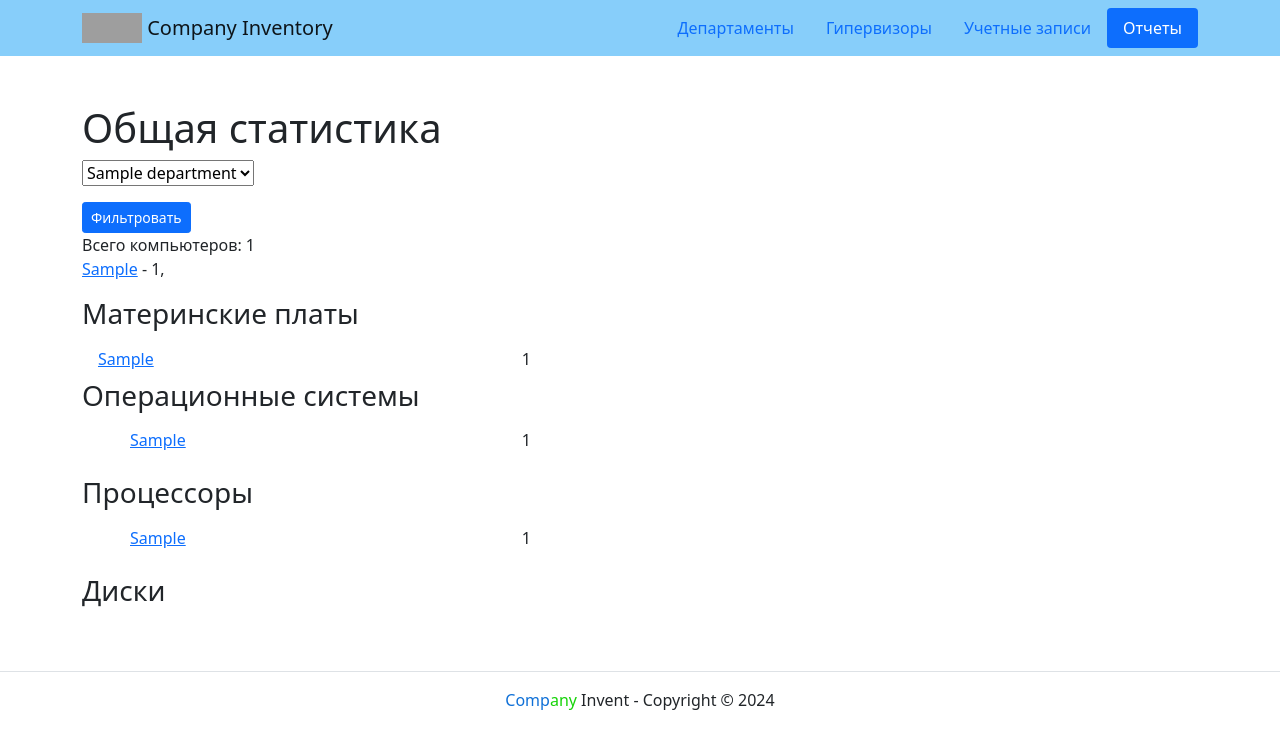
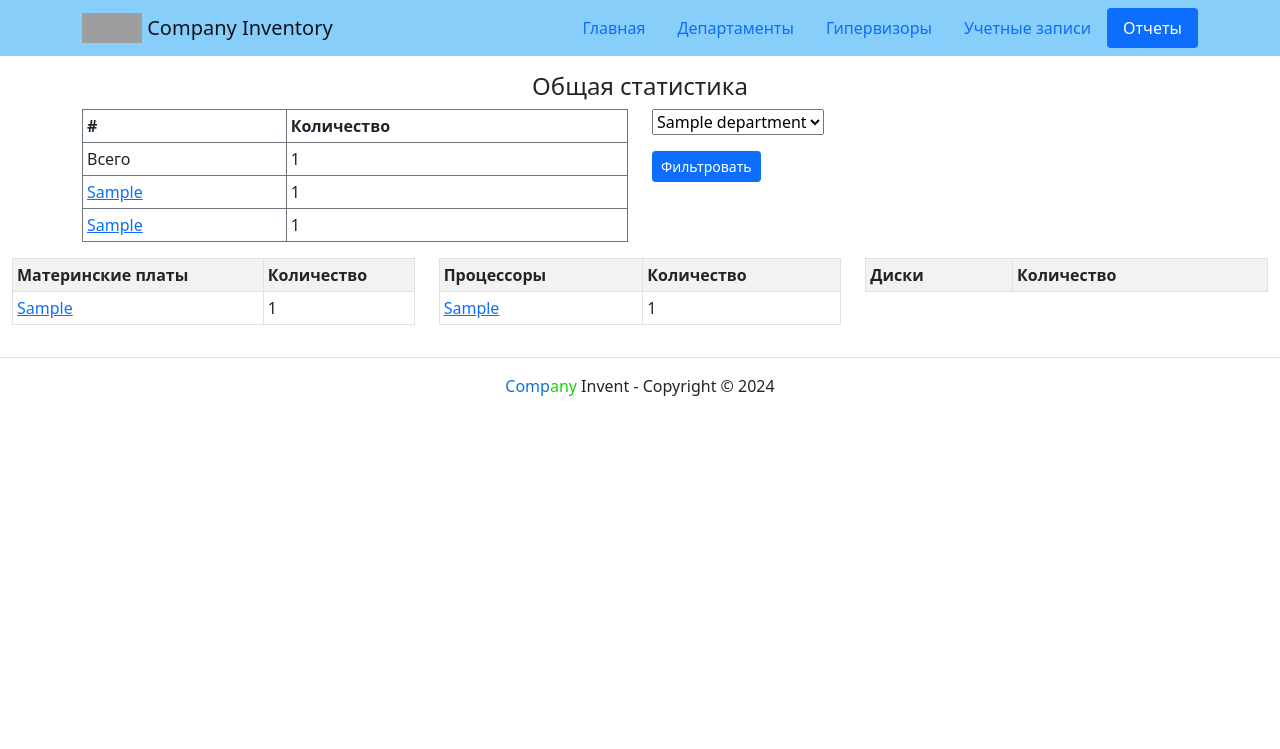
Before and after one commit to dentretyakoff/inventory, a Django app: page /reports/ in a window 1280 px wide. Shown: the top 749 px of the page. Run offline with Django 3.2, Linux system fonts and the light colour scheme; tables that the repository leaves empty hold one stand-in row (values such as "Sample post"); lists and menus that the app fills with data are empty; some libraries are stand-ins or nearby versions; grey boxes are pictures that could not be loaded.

Commit message:
Подправил расположение и внешний вид элементов на страницах.

```diff
--- a/invent_pc/comps/views.py
+++ b/invent_pc/comps/views.py
@@ -25,6 +25,7 @@ def index(request):
         'page_obj': page_obj,
         'filter_form': filter_form,
         'current_query_params': current_query_params,
+        'comps_count': comps_filter.qs.count(),
     }
 
     return render(request, 'comps/index.html', context)
@@ -93,11 +94,14 @@ def reports(request):
         item['model'] for item in disks.values('model')))
     context = {
         'comps_count': comps.count(),
-        'count_by_motherboard': count_by_motherboard,
+        'count_by_motherboard': sorted(count_by_motherboard.items(),
+                                       key=lambda item: item[1], reverse=True),
         'count_by_win_ver': count_by_win_ver,
         'count_by_os_arch': count_by_os_arch,
-        'count_by_cpu': count_by_cpu,
-        'count_by_disks': count_by_disks,
+        'count_by_cpu': sorted(count_by_cpu.items(),
+                               key=lambda item: item[1], reverse=True),
+        'count_by_disks': sorted(count_by_disks.items(),
+                                 key=lambda item: item[1], reverse=True),
         'filter_form': filter_form,
     }
     return render(request, 'comps/reports.html', context)
--- a/invent_pc/templates/base.html
+++ b/invent_pc/templates/base.html
@@ -27,9 +27,11 @@
       {% include 'includes/header.html' %}
     </header>
     <main>
-      {% block content %}
-        Контент не подвезли
-      {% endblock %}
+      <div class="container-fluid py-3 custom-container">
+        {% block content %}
+          Контент не подвезли
+        {% endblock %}
+      </div>
     </main>
     <footer class="border-top text-center py-3">
         {% include 'includes/footer.html' %}
--- a/invent_pc/templates/comps/reports.html
+++ b/invent_pc/templates/comps/reports.html
@@ -5,80 +5,112 @@
   Общая статистика
 {% endblock %}
 {% block content %}
-  <div class="container py-5">
-    <h1>Общая статистика</h1>
-    {% include 'includes/filter_department.html' %}
-    Всего компьютеров: {{ comps_count }}
-    <p>
+  <div class="container">
+    <div class="text-center"><h4>Общая статистика</h4></div>
+    <div class="row">
+      <div class="col">
+        <table class="table table-bordered table-sm border-secondary">
+          <tr>
+            <th>#</th>
+            <th>Количество</th>
+          </tr>
+          <tr>
+            <td>Всего</td>
+            <td>{{ comps_count }}</td>
+          </tr>
           {% for item, count in count_by_os_arch.items %}
+          <tr>
+            <td>
               {% with request.GET.department as department %}
                 <a
                   href="{% url 'comps:comps_by_item' item_type='os_arch' %}?item={{ item }}&department={{ department }}"
-          >{{ item }}</a> - {{ count }},
+                >{{ item }}</a>
               {% endwith %}
+            </td>
+            <td>{{ count }}</td>
+          </tr>
           {% endfor %}
-    </p>
-    <div class="col-md-5 p-6">
-      <h3>Материнские платы</h3>
-      <ul class="list-group">
-        {% for item, count in count_by_motherboard.items %}
-          <li class="custom-list-item">
-            <span class="custom-list-item-name">
+          {% for item, count in count_by_win_ver.items %}
+          <tr>
+            <td>
+              {% with request.GET.department as department %}
+                <a
+                  href="{% url 'comps:comps_by_item' item_type='win_ver' %}?item={{ item }}&department={{ department }}"
+                >{{ item }}</a>
+              {% endwith %}
+            </td>
+            <td>
+              {{ count }}
+            </td>
+          </tr>
+          {% endfor %}
+        </table>
+      </div>
+      <div class="col">
+        {% include 'includes/filter_department.html' %}
+      </div>
+    </div>
+  </div>
+  <div class="row">
+    <div class="col">
+      <table class="table table-striped table-bordered table-sm">
+        <tr>
+          <th>Материнские платы</th>
+          <th>Количество</th>
+        </tr>
+        {% for item, count in count_by_motherboard %}
+        <tr>
+          <td>
             {% with request.GET.department as department %}
               <a
                 href="{% url 'comps:comps_by_item' item_type='motherboard' %}?item={{ item }}&department={{ department }}"
               >{{ item }}</a>
             {% endwith %}
-            </span>
-            <span class="custom-list-item-value">{{ count }}</span>
-          </li>
+          </td>
+          <td>{{ count }}</td>
+        </tr>
         {% endfor %}
-      </ul>
-      <h3>Операционные системы</h3>
-      <ul>
-        {% for item, count in count_by_win_ver.items %}
-          <li class="custom-list-item">
-            <span class="custom-list-item-name">
-              {% with request.GET.department as department %}
-                <a
-                  href="{% url 'comps:comps_by_item' item_type='win_ver' %}?item={{ item }}&department={{ department }}"
-                >{{ item }}</a>
-              {% endwith %}
-            </span>
-            <span class="custom-list-item-value">{{ count }}</span>
-          </li>
-        {% endfor %}
-      </ul>
-      <h3>Процессоры</h3>
-      <ul>
-        {% for item, count in count_by_cpu.items %}
-          <li class="custom-list-item">
-            <span class="custom-list-item-name">
+      </table>
+    </div>
+    <div class="col">
+      <table class="table table-striped table-bordered table-sm">
+        <tr>
+          <th>Процессоры</th>
+          <th>Количество</th>
+        </tr>
+        {% for item, count in count_by_cpu %}
+        <tr>
+          <td>
             {% with request.GET.department as department %}
               <a
                 href="{% url 'comps:comps_by_item' item_type='cpu' %}?item={{ item }}&department={{ department }}"
               >{{ item }}</a>
             {% endwith %}
-            </span>
-            <span class="custom-list-item-value">{{ count }}</span>
-          </li>
+          </td>
+          <td>{{ count }}</td>
+        </tr>
         {% endfor %}
-      </ul>
-      <h3>Диски</h3>
-      <ul>
-        {% for item, count in count_by_disks.items %}
-          <li class="custom-list-item">
-            <span class="custom-list-item-name">
+      </table>
+    </div>
+    <div class="col">
+      <table class="table table-striped table-bordered table-sm">
+        <tr>
+          <th>Диски</th>
+          <th>Количество</th>
+        </tr>
+        {% for item, count in count_by_disks %}
+        <tr>
+          <td>
             {% with request.GET.department as department %}
               <a
                 href="{% url 'comps:comps_by_item' item_type='disk' %}?item={{ item }}&department={{ department }}"
               >{{ item }}</a>
             {% endwith %}
-            </span>
-            <span class="custom-list-item-value">{{ count }}</span>
-          </li>
+          </td>
+          <td>{{ count }}</td>
+        </tr>
         {% endfor %}
-      </ul>
+      </table>
     </div>
   </div>
 {% endblock %}
--- a/invent_pc/templates/comps/vms.html
+++ b/invent_pc/templates/comps/vms.html
@@ -5,9 +5,8 @@
   Виртуальные машины
 {% endblock %}
 {% block content %}
-  <div class="container py-5">
-    <h1>Виртуальные машины: {{ vms_count }}</h1>
-    <div class="col-md-10 p-5">
+  <div class="container">
+    <div class="text-center"><h4>Виртуальные машины: {{ vms_count }}</h4></div>
     <table class="table table-striped table-bordered table-sm">
       <thead>
         <tr>
@@ -63,5 +62,4 @@
       </tbody>
     </table>
   </div>
-  </div>
 {% endblock %}
--- a/invent_pc/templates/includes/header.html
+++ b/invent_pc/templates/includes/header.html
@@ -13,6 +13,15 @@
       Company Inventory
     </a>
     <ul class="nav nav-pills">
+      {% with request.resolver_match.view_name as view_name %}
+        <li>
+          <a class="nav-link {% if view_name  == 'comps:index' %}active{% endif %}"
+            href="{% url 'comps:index' %}"
+          >
+            Главная
+          </a>
+        </li>
+      {% endwith %}
       {% with request.resolver_match.view_name as view_name %}
         <li>
           <a class="nav-link {% if view_name  == 'comps:departments' %}active{% endif %}"
--- a/invent_pc/templates/users/users.html
+++ b/invent_pc/templates/users/users.html
@@ -5,8 +5,8 @@
   Список учетных записей
 {% endblock %}
 {% block content %}
-  <div class="container-fluid py-3 custom-container">
   <div class="container">
+    <div class="text-center"><h4>Учетные записи</h4></div>
     <div class="row">
       <div class="col">
         <table class="table table-bordered table-sm border-secondary">
@@ -62,5 +62,4 @@
   </div>
   {% include 'users/includes/table_users.html' %}
   {% include 'includes/paginator.html' %}
-  </div>
 {% endblock %}
```
Also changed, not shown: invent_pc/templates/comps/departments.html (+18 -12 lines), invent_pc/templates/comps/index.html (+8 -6 lines). Lines whose indentation alone changed are shown as unchanged.
